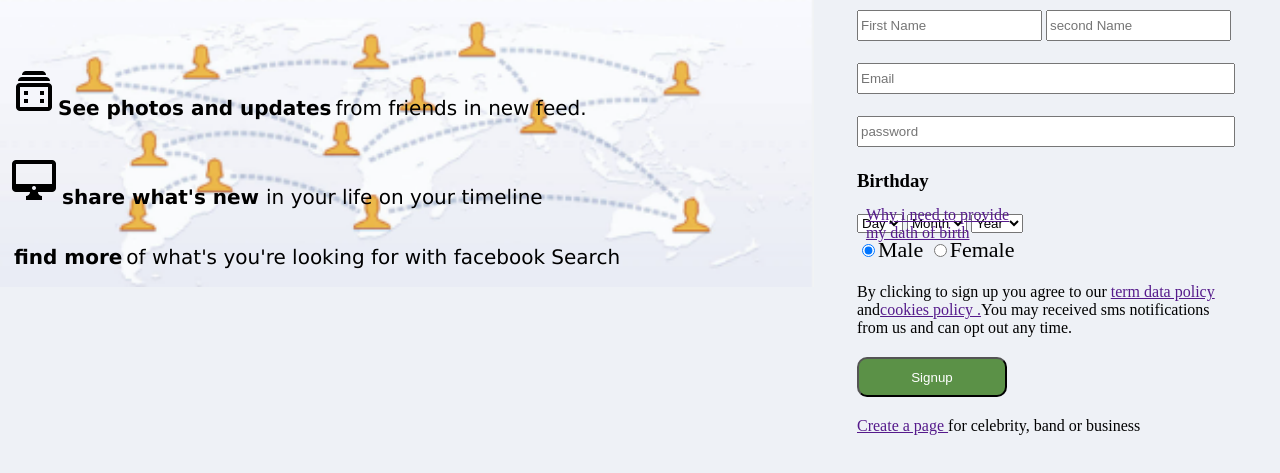
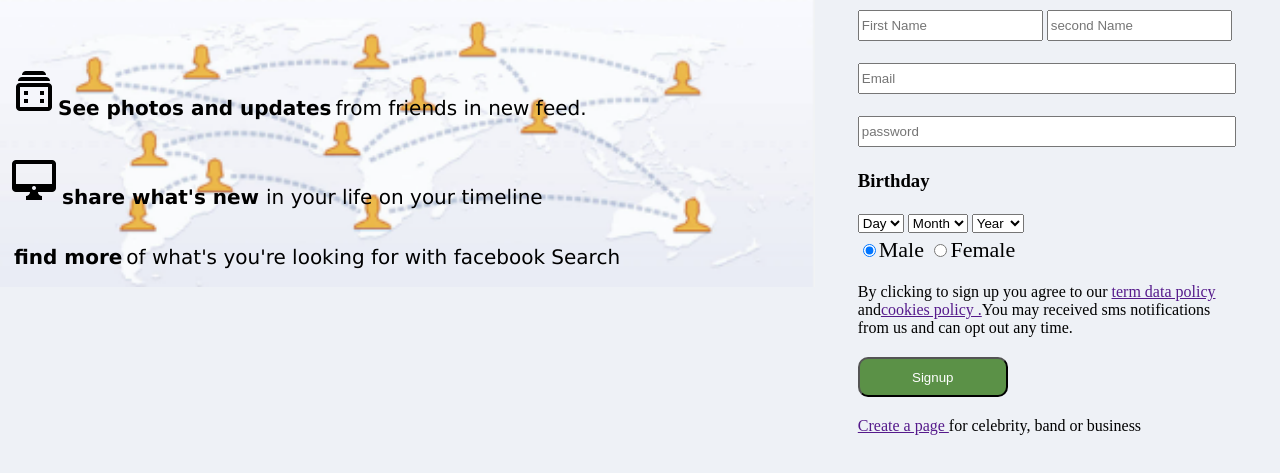
Before and after one commit to sahib035/CSS-assignment, a plain HTML site: page index.html in a window 1280 px wide. Shown: the part 335-808 px from the top of the page. Drawn offline with Linux system fonts and the light colour scheme.

Commit message:
add new code

```diff
--- a/index.html
+++ b/index.html
@@ -148,10 +148,6 @@
                     <option >2001</option>
                     </select>
                 </td>
-
-                <td class="birth">
-                    <a href="">Why i need to provide  <br>my dath of birth</a>
-                </td>
             </tr>
             <tr>
                 <td class="gender">
```
